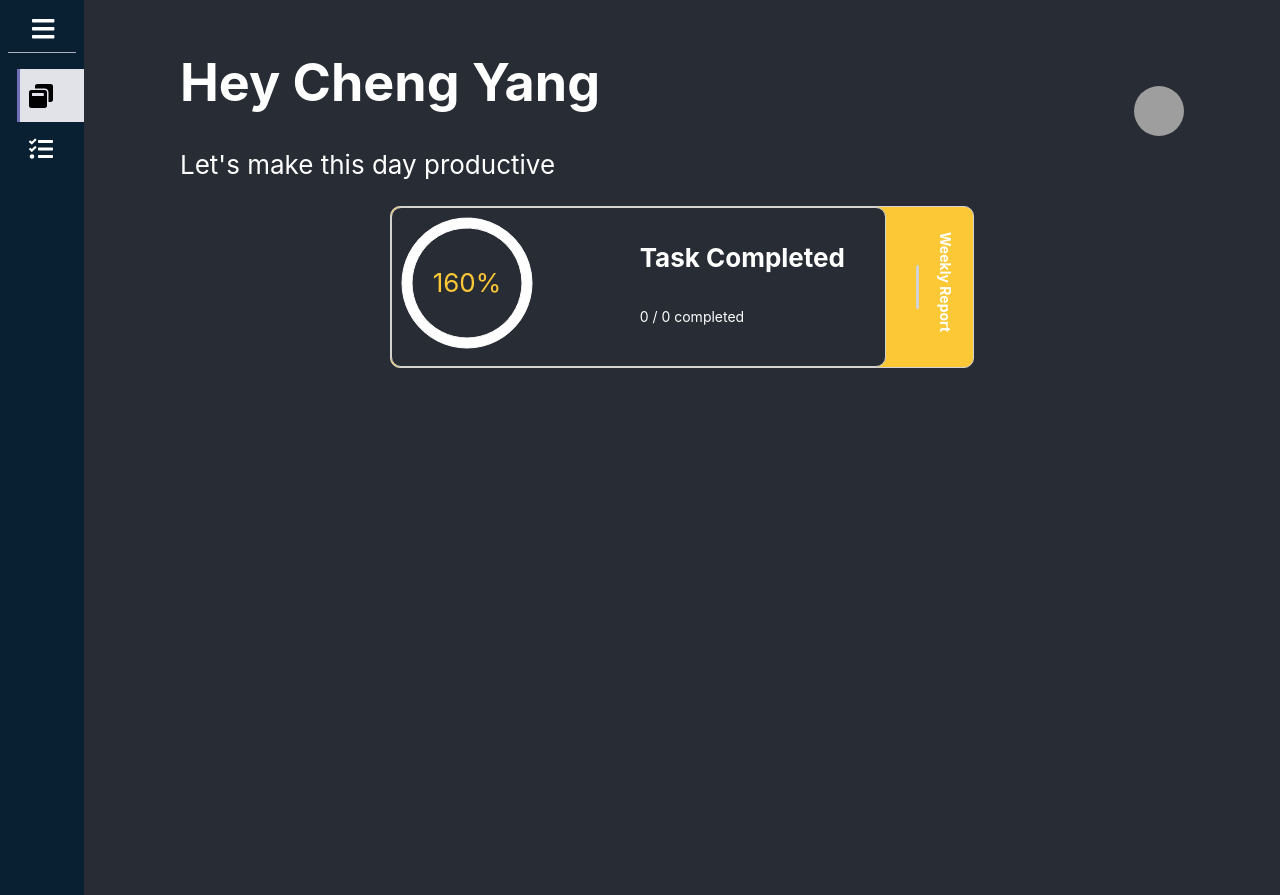
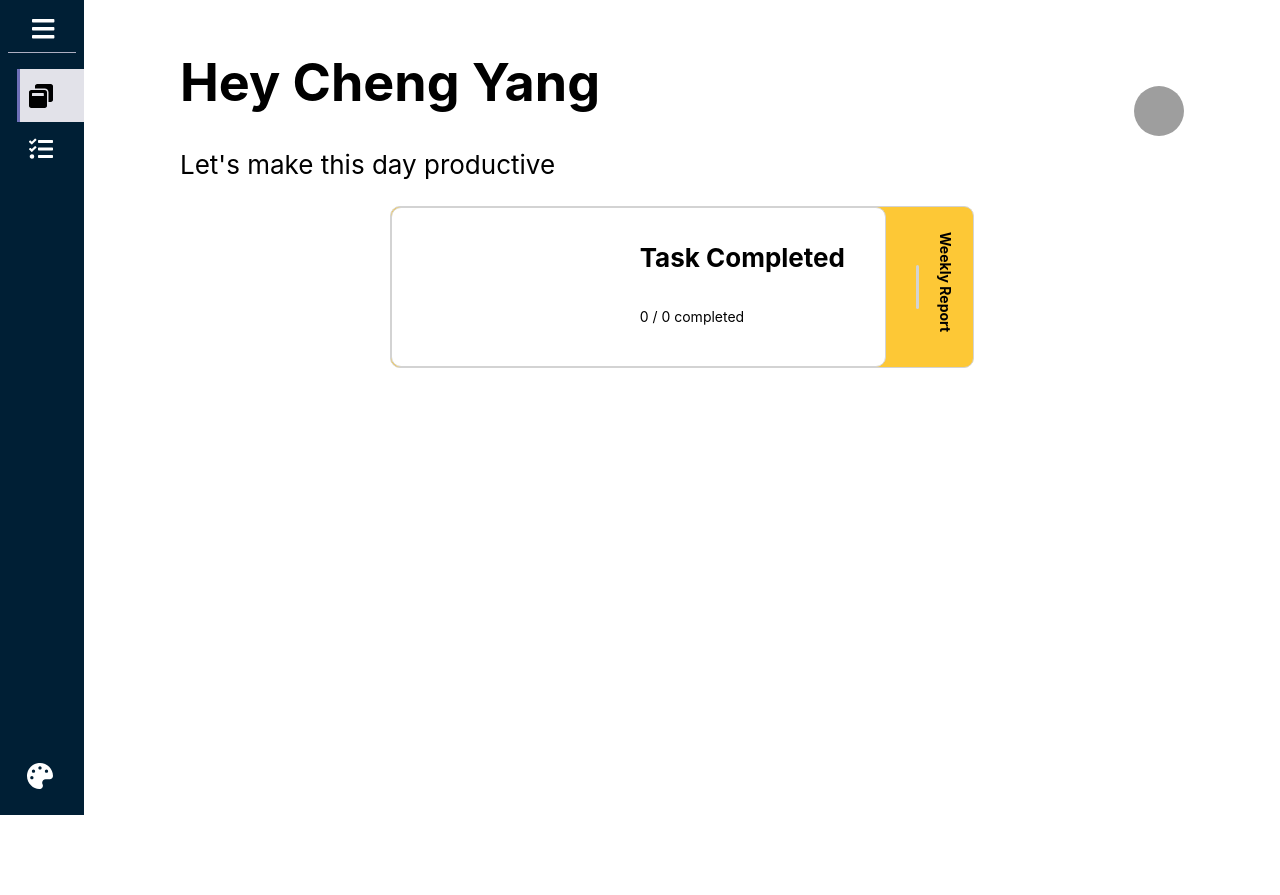
Before and after one commit to chengyang9966/TodoList, a React (Create React App) app: page / in a window 1280 px wide. After the commit the page ends 815 px from the top, so only its background shows below. Built offline with nearby package versions, Linux system fonts and the light colour scheme; grey boxes are pictures that could not be loaded.

Commit message:
update light mode

```diff
--- a/src/App.css
+++ b/src/App.css
@@ -1,4 +1,4 @@
-:root{
+/* :root{
   --main-bg-color:#596072;
   --bg-color:#282c34;
   --font-size: calc(10px + 2vmin);
@@ -14,10 +14,54 @@
   --gray700: hsl(237, 14%, 72%);
   --gray800: hsl(240, 15%, 86%);
   --gray900: #f0f0f5;
+  --text-color: rgb(255, 255, 255);
+} */
+.dark-theme{
+  --main-bg-color:#596072;
+  --bg-color:#282c34;
+  --font-size: calc(10px + 2vmin);
+  --font-size-input: calc(10px + 1vmin);
+  --desc-size:14px;
+  --bg-Yellow:#fdc836;
+  --bg-Yellow-ok:#ffbc04;
+  --side-menu-container:#082032;
+  --gray200: #26273b;
+  --gray400: #454560;
+  --gray600: #6f708b;
+  --gray600-accent: #6f70b8;
+  --gray700: hsl(237, 14%, 72%);
+  --gray800: hsl(240, 15%, 86%);
+  --gray900: #f0f0f5;
+  --text-color: rgb(255, 255, 255);
+  --side-menu-item:#7b7b7b;
+}
+.light-theme{
+  --main-bg-color:#596072;
+  --bg-color:#ffffff;
+  --font-size: calc(10px + 2vmin);
+  --font-size-input: calc(10px + 1vmin);
+  --desc-size:14px;
+  --bg-Yellow:#fdc836;
+  --bg-Yellow-ok:#ffbc04;
+  --side-menu-container:#001f35;
+  --gray200: #26273b;
+  --gray400: #454560;
+  --gray600: #6f708b;
+  --gray600-accent: #6f70b8;
+  --gray700: hsl(237, 14%, 72%);
+  --gray800: hsl(240, 15%, 86%);
+  --gray900: #f0f0f5;
+  --text-color: rgb(0, 0, 0);
+  --side-menu-item:rgb(255, 255, 255);
 }
 
+
 .MasterPageContainer{
+  background-color: var(--bg-color);
+  color: var(--text-color);
+  font-size: var(--font-size);
   display: flex;
+  user-select:none;
 }
 
 .App {
@@ -37,15 +81,9 @@
 .App-header {
   background-color: var(--bg-color);
   font-size: var(--font-size);
-  color: white;
+  color: var(--text-color);
   padding-top: 1rem;
 }
-body{
-  color: rgb(255, 255, 255);
-  background-color:var(--bg-color);
-  font-size: var(--font-size);
-}
-
 .App-link {
   color: #61dafb;
 }
@@ -68,6 +106,7 @@ body{
   width: 50px;
   height: 50px;
   border-radius: 50%;
+  cursor: pointer;
 }
 /* Card */
 .CardOuterContainer{
@@ -123,7 +162,7 @@ div.vertical-line{
 
 .navigation {
   background-color: var(--side-menu-container);
-  color: white;
+  color:  var(--side-menu-item);
   transition: flex 300ms ease;
   position: relative;
 }
@@ -162,8 +201,9 @@ div.vertical-line{
 .nav_list {
   margin-top: 1rem;
   list-style: none;
-  min-height: 100vh;
+  min-height: 90vh;
   padding-left: 30px;
+  position: relative;
 }
 
 .list-item {
@@ -171,12 +211,30 @@ div.vertical-line{
   transition: background 270ms ease;
   position: relative;
 }
+.list-item-color{
+  position: absolute;
+  bottom: 0px;
+  width: 80%;
+  align-items: center;
+  justify-content: center;
+  display: flex;
+  cursor: pointer;
+}
+.navigation.navigation_close .list-item-color{
+  left: 6px;
+}
 
 .list-item:hover,
 .list-item:focus {
   background: hsl(240, 15%, 90%)
     linear-gradient(to right, var(--gray600-accent) 3px, 3px, #0000);
 }
+
+.list-item-color:hover *,
+.list-item-color:focus  *{
+  color: var(--bg-Yellow-ok);
+}
+
 .list-item:hover a,
 .list-item:focus a{
 color: #000;
@@ -194,7 +252,7 @@ color: #000;
   gap: 1.8rem;
   font-size: 1.5rem;
   text-transform: capitalize;
-  color: white;
+  color: var(--side-menu-item);
   text-decoration: none;
   align-items: center;
   display: flex;
@@ -352,6 +410,11 @@ color: #000;
   .avatar{
     margin-left: 0rem;
     margin-right: 2rem;
+
+  }
+
+  .popUpHeader h3{
+
   }
   .CardContainer{
     width: 100%;
--- a/src/App.js
+++ b/src/App.js
@@ -1,8 +1,13 @@
 import './App.css';
-import Routes from './routes'
+import Routes from './routes';
+import ThemeWrapper from './Context';
 function App() {
   return (
-    <Routes/>
+    <div id="app" className="light-theme">
+    <ThemeWrapper >
+      <Routes/>
+    </ThemeWrapper>
+    </div>
   );
 }
 
--- /dev/null
+++ b/src/Context.js
@@ -0,0 +1,46 @@
+import React from 'react';
+import { FontAwesomeIcon } from '@fortawesome/react-fontawesome'
+import { faPalette } from '@fortawesome/free-solid-svg-icons';
+export const LIGHT_THEME = 'light-theme';
+export const DARK_THEME = 'dark-theme';
+export const ThemeContext = React.createContext();
+
+// wrapper to make theme and changeTheme available
+// down the tree
+function ThemeWrapper({ children }) {
+  const [theme, setTheme] = React.useState(LIGHT_THEME);
+  React.useEffect(() => {
+      let CurrentTheme = localStorage.getItem('theme')
+      if(CurrentTheme){
+        applyTheme(CurrentTheme)
+        }
+    }, [])
+  const applyTheme = (newTheme) => {
+    // TODO: apply new theme on app
+    document.getElementById('app').className = newTheme;
+    localStorage.setItem('theme',newTheme)
+    setTheme(newTheme);
+  }
+
+  return (
+    <ThemeContext.Provider value={{ theme, applyTheme }}>
+      {children}
+    </ThemeContext.Provider>
+  )
+}
+export function ToggleTheme() {
+    const { theme, applyTheme } = React.useContext(ThemeContext);
+
+    const altTheme = theme === LIGHT_THEME ? DARK_THEME : LIGHT_THEME;
+
+    const toggle = () => {
+      applyTheme(altTheme);
+    }
+
+    return (
+      <div className={"list-item-color"}>
+       <FontAwesomeIcon width='30' height='30' onClick={()=>toggle()} icon={faPalette}/>
+      </div>
+    )
+  }
+export default ThemeWrapper
--- a/src/components/CardComponent.js
+++ b/src/components/CardComponent.js
@@ -3,8 +3,8 @@ import React,{useEffect,useState} from 'react'
 const Card=()=>{
     let data=JSON.parse(localStorage.getItem('tasksList'))
     const DefaultValue=[
-        { name: "Completed", value: 10 },
-        { name: "Total", value: 16},
+        { name: "Completed", value: 0 },
+        { name: "Total", value: 0},
     ]
     const [tasks,setTasks]=useState({
         totalTasks:0,
@@ -25,9 +25,9 @@ const Card=()=>{
             complete
         })
     }
+// eslint-disable-next-line
 },[])
 
-console.log('DataPieChartLists: ', DataPieChartLists);
 
     return(
         <div className='CardOuterContainer'>
--- a/src/components/PieCharts.js
+++ b/src/components/PieCharts.js
@@ -2,15 +2,10 @@ import React from "react";
 import { PieChart, Pie, Label, Cell } from "recharts";
 import { IsMobile } from "../utils/Mobile";
 const PieChart2=({data})=>{
-    let NEWDATA= [
-        { name: "On Progress", value: 16},
-        { name: "Completed", value: 10 },
-    ]
     let Percent=data[0].value===0?100:(data[1].value*100/data[0].value).toFixed(0 )
     const COLORS=[ "white" , "var(--bg-Yellow)"]
     console.log('Percent: ', Percent);
     return (
-        // <ResponsiveContainer minHeight='100px' minWidth='100px' width="100%" height="80%">
         <PieChart width={200} height={280} >
           <Pie
           isAnimationActive={false}
@@ -33,7 +28,6 @@ const PieChart2=({data})=>{
               </Label>
           </Pie>
         </PieChart>
-        // </ResponsiveContainer>
       );
 }
 
--- a/src/components/SideMenu.js
+++ b/src/components/SideMenu.js
@@ -2,7 +2,7 @@ import { FontAwesomeIcon } from '@fortawesome/react-fontawesome'
 import { faBars,faWindowRestore,faTasks } from '@fortawesome/free-solid-svg-icons'
 import React,{useState,useEffect} from 'react'
 import { useLocation } from "react-router-dom";
-import { IsMobile } from '../utils/Mobile';
+import {ToggleTheme} from '../Context';
 const SideMenu=()=>{
     let location = useLocation();
     const [open,SetOpen]=useState(false);
@@ -24,6 +24,11 @@ const SideMenu=()=>{
             path:'/myTasks',
             icon: <FontAwesomeIcon width='30' height='30' icon={faTasks}/>
         },
+        {
+            name:'Theme ',
+            path:null,
+            icon: null
+        }
     ]
     return(
     <nav className={open?"navigation":'navigation navigation_close'}>
@@ -36,7 +41,12 @@ const SideMenu=()=>{
   </div>
   <ul className="nav_list">
         {
-            Route.map(w=>{
+            Route.map((w,i)=>{
+                if(i===Route.length-1){
+                   return(
+                    <ToggleTheme/>
+                   )
+                }
                 return(
                     <li className={location.pathname===w.path?'active list-item':"list-item"} data-tooltip={w.name}>
                     <a href={w.path}>
--- a/src/routes/Dashboard.js
+++ b/src/routes/Dashboard.js
@@ -1,7 +1,6 @@
 import Navbar from '../components/navbar';
 import Card from '../components/CardComponent';
 import MasterPage from '../components/MaterLayout'
-
 const DashBoard=()=>{
     return(
     <MasterPage>
@@ -9,6 +8,7 @@ const DashBoard=()=>{
       <header className="App-header">
         <Navbar  name='Cheng Yang' />
       </header>
+
       <body >
       <Card/>
       </body>
```
